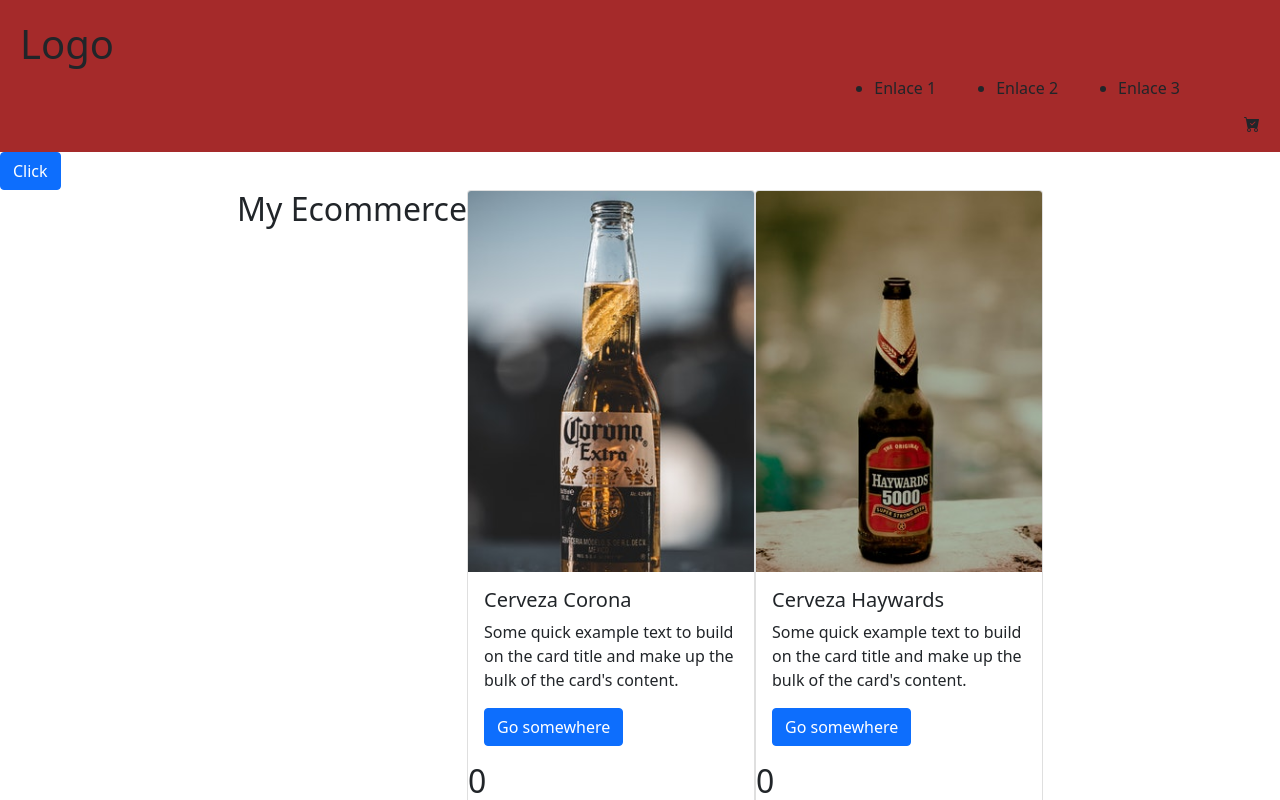
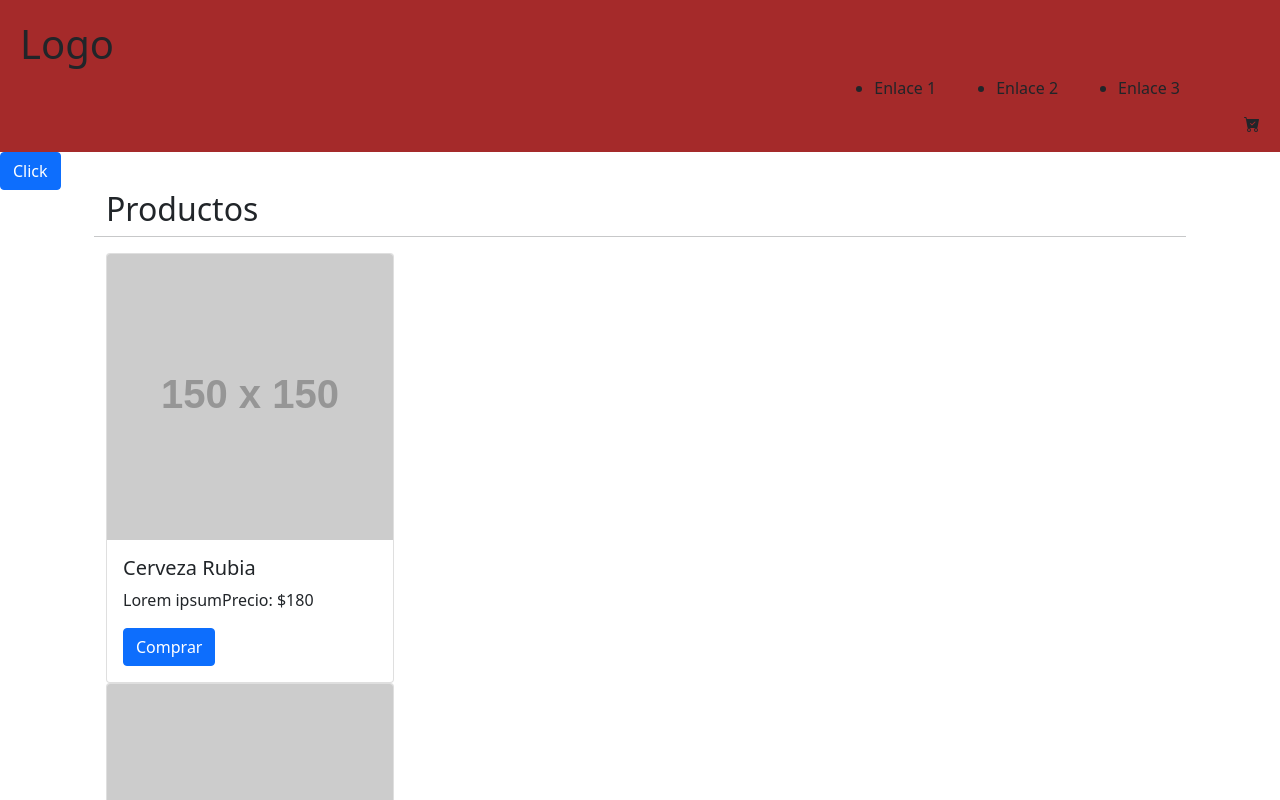
Before and after one commit to Agustinf90/ecommerce-React, a React (Create React App) app: page / in a window 1280 px wide. Shown: the top 800 px of the page. Built offline with nearby package versions, Linux system fonts and the light colour scheme.

Commit message:
desafio maps y promise

```diff
--- a/src/components/Container/ItemListContainer.js
+++ b/src/components/Container/ItemListContainer.js
@@ -1,16 +1,48 @@
+import React, {Fragment, useEffect, useState} from 'react'
 import './ItemListContainer.scss';
 import {ProductCard} from '../ProductCard/ProductCard'
 import cerveza1 from '../Images/cerveza1.jpg'
 import cerveza2 from '../Images/cerveza2.jpg'
-
+// import {stock} from '../../data/stock'
+import {consultProducts} from '../../helpers/consultProducts'
+import {ItemList} from '../ItemList/ItemList'
 
 
 export const ItemListContainer = ({greeting}) => {
-    return <div className ="ItemListContainer">
 
-    <h2>{greeting}</h2>
+const [loading, setLoading] = useState(false)
+const [products, setProducts] = useState([])
+
+
+useEffect(() => {
+setLoading(true)
+  consultProducts()
+  .then((response) => {
+     setProducts(response)
+ })
+ .catch((error) => {
+ console.log(error)
+ })
+ .finally(() => {
+    setLoading(false)
+    })
+}, [])
+
+    return <div className = "ItemListContainer">
+
+    {/* <h2>{greeting}</h2> */}
     <hr/>
+{/*
     <ProductCard img={cerveza1} name="Cerveza Corona"/>
     <ProductCard img={cerveza2} name="Cerveza Haywards"/>
+     */}
+    {
+        loading
+          ? <h2>Cargando...</h2>
+          : <Fragment>
+          <ItemList products={products}/>
+          </Fragment>
+    }
     </div>
+
 }
--- /dev/null
+++ b/src/components/Item/Item.js
@@ -0,0 +1,20 @@
+import React from 'react'
+import {Card, Button} from 'react-bootstrap'
+
+export const Item = ({prod}) => {
+    return (
+        <div>
+            <Card key={prod.id} style={{ width: '18rem' }}>
+  <Card.Img variant="top" src={prod.img} />
+  <Card.Body>
+    <Card.Title>{prod.name}</Card.Title>
+    <Card.Text>
+    {prod.desc}
+    Precio: ${prod.price}
+    </Card.Text>
+    <Button variant="primary">Comprar</Button>
+  </Card.Body>
+</Card>
+        </div>
+    )
+}
--- /dev/null
+++ b/src/components/ItemList/ItemList.js
@@ -0,0 +1,16 @@
+import React from 'react'
+import {Container, Row} from 'react-bootstrap'
+import {Item} from '../Item/Item'
+
+export const ItemList = ({products}) => {
+    return (
+        <Container className="row">
+            <h2>Productos</h2>
+            <hr/>
+            <Row>
+            {products.map((prod) => ( <Item prod={prod}/>
+            ))}
+          </Row>
+            </Container>
+    )
+}
--- /dev/null
+++ b/src/data/stock.js
@@ -0,0 +1,21 @@
+export const stock = [{
+    id: 1,
+    price: 180,
+    name: "Cerveza Rubia",
+    desc: "Lorem ipsum",
+    img: "https://via.placeholder.com/150"
+},
+{
+    id: 2,
+    price: 200,
+    name: "Cerveza Roja",
+    desc: "Lorem ipsum",
+    img: "https://via.placeholder.com/150"
+},
+{
+    id: 3,
+    price: 280,
+    name: "Cerveza Negra",
+    desc: "Lorem ipsum",
+    img: "https://via.placeholder.com/150"
+}]
--- /dev/null
+++ b/src/helpers/consultProducts.js
@@ -0,0 +1,9 @@
+import {stock} from '../data/stock'
+
+export const consultProducts = () => {
+    return new Promise ((resolve, reject) => {
+setTimeout(() => {
+    resolve(stock)
+}, 5000)
+})
+}
```
